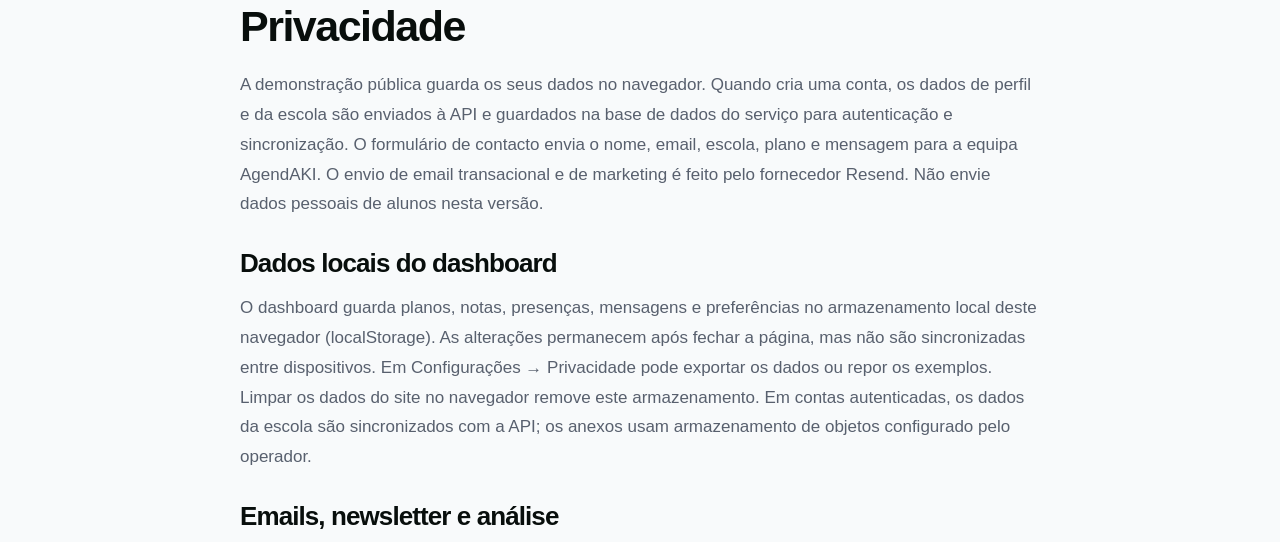
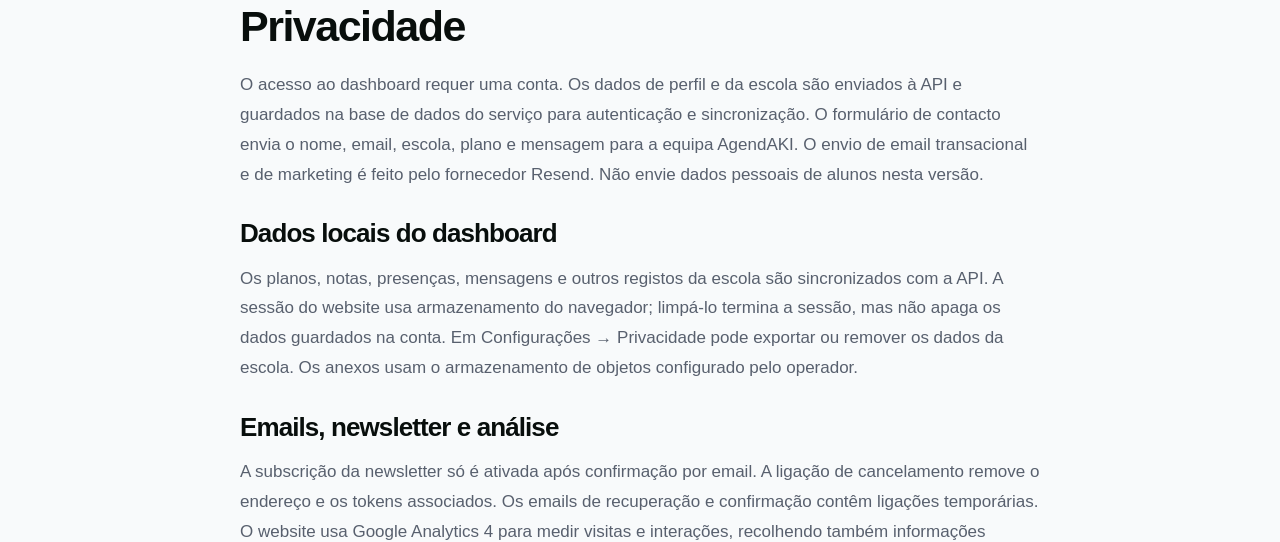
Before and after one commit to sirius-ao/AgendAI, a Next.js app in the folder apps/website/: page /privacidade in a window 1280 px wide. Shown: the part 202-744 px from the top of the page. Built offline with nearby package versions, Linux system fonts and the light colour scheme; no server answers.

Commit message:
fix: require account for dashboard access

```diff
--- a/apps/website/src/app/privacidade/page.tsx
+++ b/apps/website/src/app/privacidade/page.tsx
@@ -1,7 +1,7 @@
 import { pageMetadata } from '@/lib/site';
 export const metadata = pageMetadata(
   'Privacidade',
-  'Informação sobre os dados neste protótipo do website AgendAKI.',
+  'Informação sobre os dados no website e serviço AgendAKI.',
   '/privacidade',
 );
 export default function Privacy() {
@@ -10,20 +10,18 @@ export default function Privacy() {
       <p className="eyebrow">Website e serviço AgendAKI</p>
       <h1>Privacidade</h1>
       <p>
-        A demonstração pública guarda os seus dados no navegador. Quando cria uma conta, os dados
-        de perfil e da escola são enviados à API e guardados na base de dados do serviço para
-        autenticação e sincronização. O formulário de contacto envia o nome, email, escola, plano
-        e mensagem para a equipa AgendAKI. O envio de email transacional e de marketing é feito pelo
-        fornecedor Resend. Não envie dados pessoais de alunos nesta versão.
+        O acesso ao dashboard requer uma conta. Os dados de perfil e da escola são enviados à API e
+        guardados na base de dados do serviço para autenticação e sincronização. O formulário de
+        contacto envia o nome, email, escola, plano e mensagem para a equipa AgendAKI. O envio de
+        email transacional e de marketing é feito pelo fornecedor Resend. Não envie dados pessoais
+        de alunos nesta versão.
       </p>
       <h2>Dados locais do dashboard</h2>
       <p>
-        O dashboard guarda planos, notas, presenças, mensagens e preferências no armazenamento local
-        deste navegador (localStorage). As alterações permanecem após fechar a página, mas não são
-        sincronizadas entre dispositivos. Em Configurações → Privacidade pode exportar os dados ou
-        repor os exemplos. Limpar os dados do site no navegador remove este armazenamento. Em contas
-        autenticadas, os dados da escola são sincronizados com a API; os anexos usam armazenamento
-        de objetos configurado pelo operador.
+        Os planos, notas, presenças, mensagens e outros registos da escola são sincronizados com a
+        API. A sessão do website usa armazenamento do navegador; limpá-lo termina a sessão, mas não
+        apaga os dados guardados na conta. Em Configurações → Privacidade pode exportar ou remover
+        os dados da escola. Os anexos usam o armazenamento de objetos configurado pelo operador.
       </p>
       <h2>Emails, newsletter e análise</h2>
       <p>
--- a/apps/website/src/app/termos/page.tsx
+++ b/apps/website/src/app/termos/page.tsx
@@ -1,15 +1,14 @@
 import { pageMetadata } from '@/lib/site';
-export const metadata = pageMetadata('Termos', 'Âmbito da demonstração do AgendAKI.', '/termos');
+export const metadata = pageMetadata('Termos', 'Âmbito do serviço AgendAKI.', '/termos');
 export default function Terms() {
   return (
     <article className="article-page container">
-      <p className="eyebrow">Website de demonstração</p>
+      <p className="eyebrow">Website e serviço AgendAKI</p>
       <h1>Sobre esta versão</h1>
       <p>
-        O website apresenta a proposta do AgendAKI e disponibiliza uma demonstração local e um
-        serviço autenticado. A demonstração guarda dados fictícios neste navegador. As contas
-        autenticadas sincronizam dados com o servidor; não introduza dados reais de alunos enquanto
-        os controlos e documentos do serviço não estiverem aprovados para esse uso.
+        O website apresenta a proposta do AgendAKI e disponibiliza o dashboard a utilizadores com
+        conta. Os dados da escola são sincronizados com o servidor. Não introduza dados reais de
+        alunos enquanto os controlos e documentos do serviço não estiverem aprovados para esse uso.
       </p>
       <h2>Planos e condições</h2>
       <p>
@@ -17,10 +16,10 @@ export default function Terms() {
         Não são efetuadas cobranças. As condições comerciais finais e os termos do serviço serão
         publicados antes da abertura de subscrições.
       </p>
-      <h2>Conteúdo demonstrativo</h2>
+      <h2>Conteúdo ilustrativo</h2>
       <p>
-        Os dashboards contêm dados de exemplo. Os artigos são conteúdo editorial demonstrativo. Não
-        são apresentadas métricas públicas de utilização nem testemunhos de clientes.
+        Imagens, exemplos e artigos do website podem ser ilustrativos. Não são apresentadas métricas
+        públicas de utilização nem testemunhos de clientes.
       </p>
     </article>
   );
--- a/apps/website/src/app/verificar-email/page.tsx
+++ b/apps/website/src/app/verificar-email/page.tsx
@@ -3,6 +3,8 @@ import { EmailVerification } from '@/components/common/EmailVerification';
 export const metadata = { title: 'Confirmar email', robots: { index: false, follow: false } };
 
 export default async function VerifyEmailPage({ searchParams }: { searchParams: Promise<Record<string, string | string[] | undefined>> }) {
-  const value = (await searchParams).token;
-  return <EmailVerification token={Array.isArray(value) ? value[0] : value} />;
+  const params = await searchParams;
+  const token = params.token;
+  const email = params.email;
+  return <EmailVerification token={Array.isArray(token) ? token[0] : token} initialEmail={Array.isArray(email) ? email[0] : email} />;
 }
--- a/apps/website/src/components/common/EmailVerification.tsx
+++ b/apps/website/src/components/common/EmailVerification.tsx
@@ -7,7 +7,7 @@ import { Button, Input } from '@agendai/ui';
 import { Logo } from './Logo';
 import { apiResendVerification, apiVerifyEmail } from '@/lib/api/client';
 
-export function EmailVerification({ token }: { token?: string }) {
+export function EmailVerification({ token, initialEmail }: { token?: string; initialEmail?: string }) {
   const [message, setMessage] = useState('');
   const [error, setError] = useState(false);
   const [busy, setBusy] = useState(false);
@@ -28,7 +28,7 @@ export function EmailVerification({ token }: { token?: string }) {
             setError(true); setMessage(cause instanceof Error ? cause.message : 'Não foi possível concluir o pedido.');
           } finally { setBusy(false); }
         }}>
-          {!token && <label>O seu e-mail<Input name="email" type="email" autoComplete="email" required /></label>}
+          {!token && <label>O seu e-mail<Input name="email" type="email" autoComplete="email" defaultValue={initialEmail} required /></label>}
           <Button type="submit" disabled={busy}>{busy ? 'Aguarde…' : token ? 'Confirmar email' : 'Enviar nova ligação'}<ArrowRight size={17} /></Button>
           {message && <p role={error ? 'alert' : 'status'} className="form-feedback">{message}</p>}
         </form>
--- a/apps/website/src/components/dashboard/DashboardShell.tsx
+++ b/apps/website/src/components/dashboard/DashboardShell.tsx
@@ -26,6 +26,10 @@ export function DashboardShell({ children }: { children: ReactNode }) {
   const [bell, setBell] = useState(false);
   const unreadConversations = state.conversations.filter((conversation) => conversation.unread > 0).length;
   const activeSchool = state.schools?.find((school) => school.id === state.activeSchoolId);
+  const accountRequired = process.env.NODE_ENV === 'production';
+  useEffect(() => {
+    if (accountRequired && ready && (!apiMode || !hasApiSession())) window.location.replace('/entrar');
+  }, [accountRequired, ready, apiMode]);
   const logout = async () => {
     if (hasApiSession()) await apiLogout().catch(() => undefined);
     window.location.assign('/entrar');
@@ -58,6 +62,9 @@ export function DashboardShell({ children }: { children: ReactNode }) {
   ]
     .filter((r) => normalize(r.title).includes(normalize(query)))
     .slice(0, 12);
+  if (accountRequired && ready && (!apiMode || !hasApiSession())) {
+    return <main className="dash-loading" role="status">A encaminhar para iniciar sessão…</main>;
+  }
   const renderNavigationLink = ({ href, label, icon: Icon }: DashboardNavigationItem) => (
     <Link
       onClick={() => setMenu(false)}
--- a/package.json
+++ b/package.json
@@ -1,7 +1,7 @@
 {
   "name": "agendai",
   "private": true,
-  "packageManager": "pnpm@11.0.9",
+  "packageManager": "pnpm@10.34.6",
   "scripts": {
     "dev": "turbo dev",
     "start": "pnpm --filter @agendai/website start",
```
Also changed, not shown: apps/website/src/components/common/AccessPreview.tsx (+14 -7 lines), 1 other file (tests, documents, lock files or other folders).
